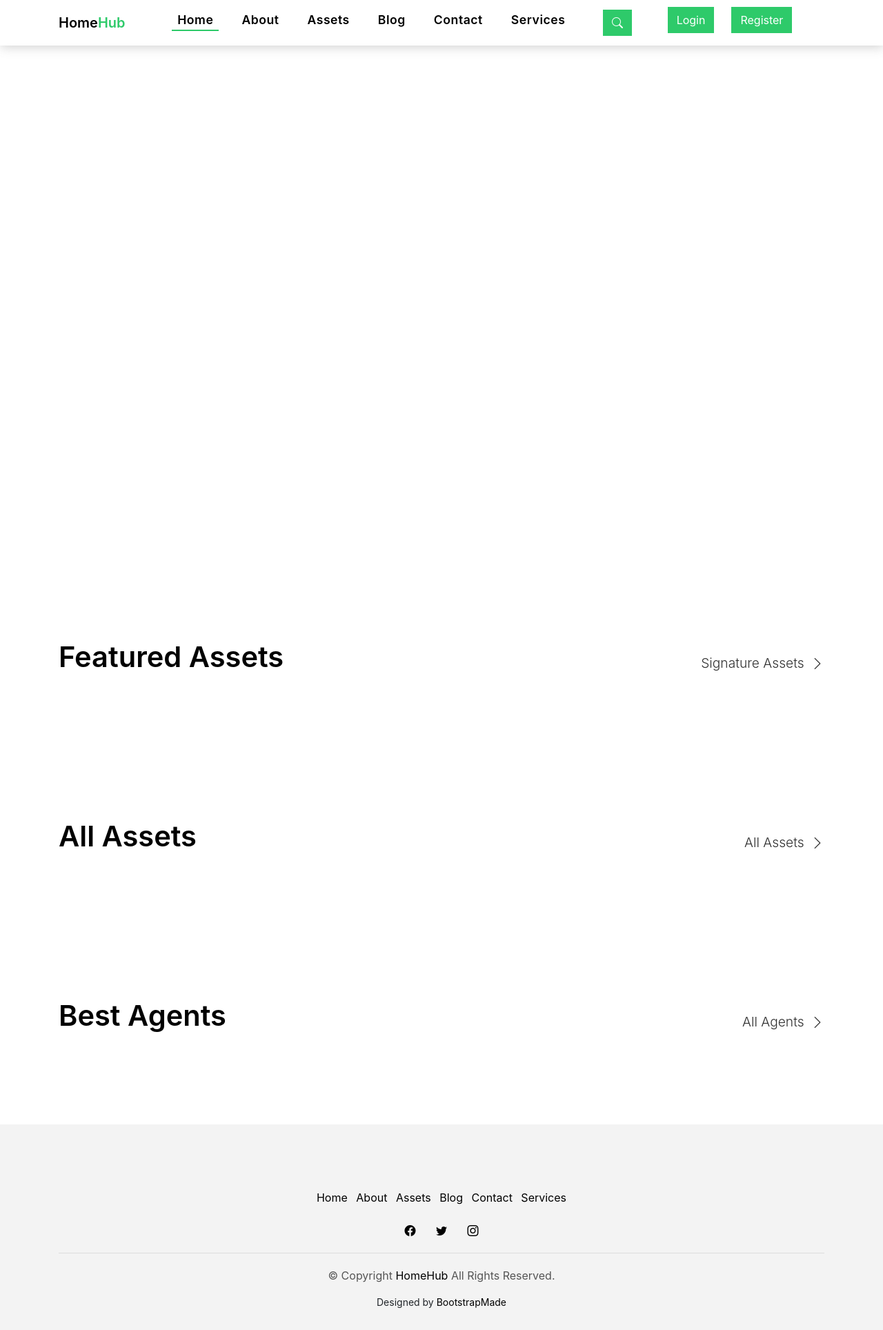
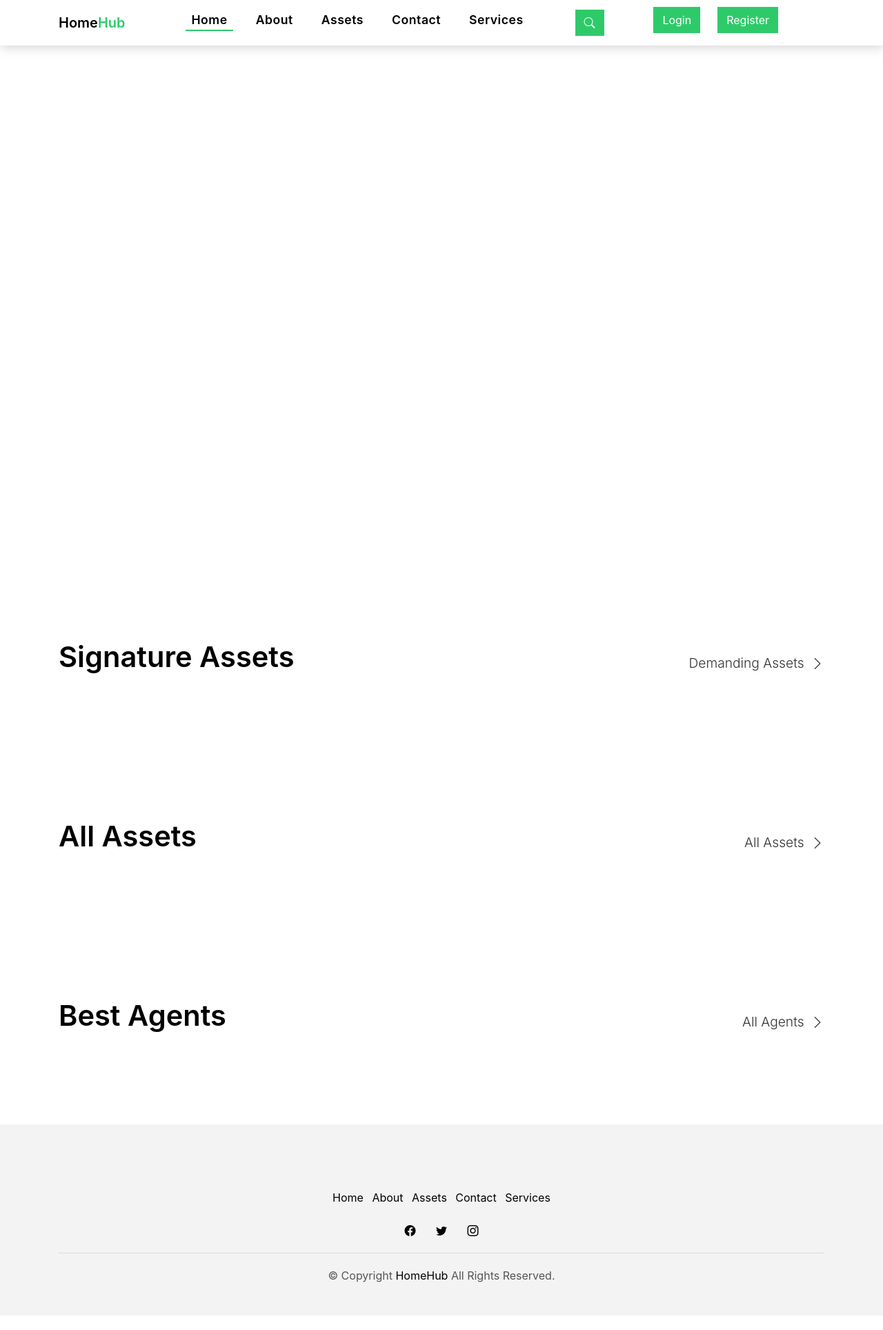
Before and after one commit to ShafinKhan-Pathan/RealEstate-project, a Django app: page / in a window 1280 px wide. Shown: the whole page at 69% size. After the commit the page ends 1859 px from the top, so only its background shows below. Run offline with Django 3.2, Linux system fonts and the light colour scheme; data that the repository does not hold is empty; parts of the project's set-up code (start-up, migrations or seed data) failed here and were passed over; some libraries are stand-ins or nearby versions.

Commit message:
Completed this project without any bug

```diff
--- a/accounts/views.py
+++ b/accounts/views.py
@@ -74,8 +74,8 @@ def register(request):
                 else:
                     user = User.objects.create_user(first_name=firstname, last_name=lastname, username=username, email=email, password=password)
                     auth.login(request,user)
-                    messages.success(request,'You are not logged in !')
-                    return redirect('dashboard')
+                    messages.success(request,'You are now Successfully Register Please Enter Your Credentials !')
+                    return redirect('login')
                     user.save()
                     messages.success(request,'You Are Successfully Registered')
                     return redirect('login')
--- a/templates/accounts/dashboard.html
+++ b/templates/accounts/dashboard.html
@@ -9,6 +9,7 @@
     <div class="row">
       <div class="col-md-12 col-lg-8">
         {% include 'includes/messages.html' %}
+
         <div class="title-single-box">
           <h1 class="title-single">Welcome <span class="color-b">{{user.first_name}}</span></h1>
           <span class="color-text-a">Assets that you have inquired about</span>
--- a/templates/accounts/register.html
+++ b/templates/accounts/register.html
@@ -50,7 +50,7 @@
                           <i class="flaticon-lock"></i>
                       </div>
                       <div class="form-group mb-0 clearfix">
-                        <a href="{% url 'register' %}"><button type="submit" name="submit" value="submit" class="btn btn-a navbar-toggle-box navbar-toggle-box-collapse">Register</button></a>
+                        <a href="{% url 'login' %}"><button type="submit" name="submit" value="submit" class="btn btn-a navbar-toggle-box navbar-toggle-box-collapse">Register</button></a>
                       </div>
                             <div class="extra-login clearfix">
                                 <span>Or Login With</span>
--- a/templates/includes/footer.html
+++ b/templates/includes/footer.html
@@ -15,9 +15,9 @@
             <li class="list-inline-item">
               <a href="{% url 'assets' %}">Assets</a>
             </li>
-            <li class="list-inline-item">
+            <!-- <li class="list-inline-item">
               <a href="#">Blog</a>
-            </li>
+            </li> -->
             <li class="list-inline-item">
               <a href="{% url 'contact' %}">Contact</a>
             </li>
@@ -58,7 +58,7 @@
           Licensing information: https://bootstrapmade.com/license/
           Purchase the pro version with working PHP/AJAX contact form: https://bootstrapmade.com/buy/?theme=EstateAgency
         -->
-          Designed by <a href="https://bootstrapmade.com/">BootstrapMade</a>
+          <!-- Designed by <a href="https://bootstrapmade.com/">BootstrapMade</a> -->
         </div>
       </div>
     </div>
--- a/templates/includes/navbar.html
+++ b/templates/includes/navbar.html
@@ -158,9 +158,9 @@
            href="{% url 'assets' %}">Assets</a>
         </li>
 
-        <li class="nav-item">
+        <!-- <li class="nav-item">
           <a class="nav-link" href="blog-grid.html">Blog</a>
-        </li>
+        </li> -->
 
 
         <li class="nav-item">
--- a/templates/pages/home.html
+++ b/templates/pages/home.html
@@ -50,10 +50,10 @@
           <div class="col-md-12">
             <div class="title-wrap d-flex justify-content-between">
               <div class="title-box">
-                <h2 class="title-a">Featured Assets</h2>
+                <h2 class="title-a">Signature Assets</h2>
               </div>
               <div class="title-link">
-                <a href="{% url 'featured_assets' %}">Signature Assets
+                <a href="{% url 'featured_assets' %}">Demanding Assets
                   <span class="bi bi-chevron-right"></span>
                 </a>
               </div>
```
